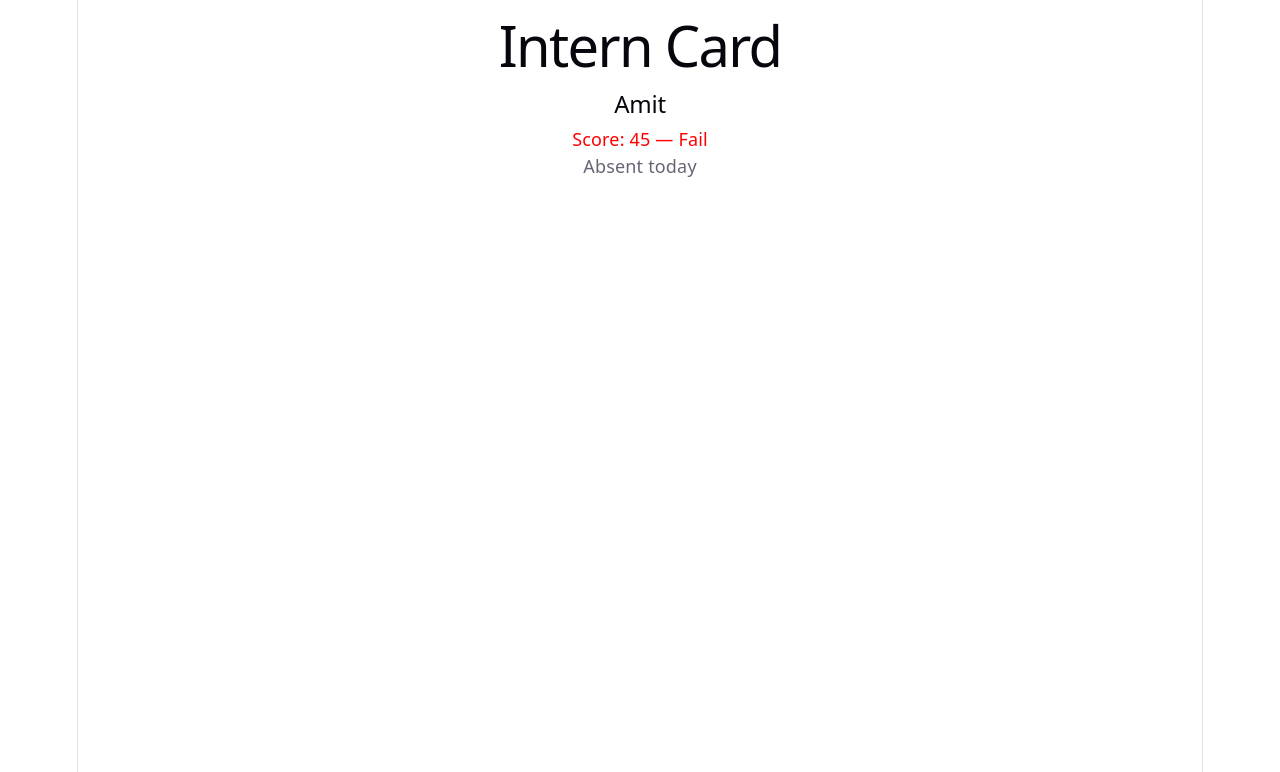
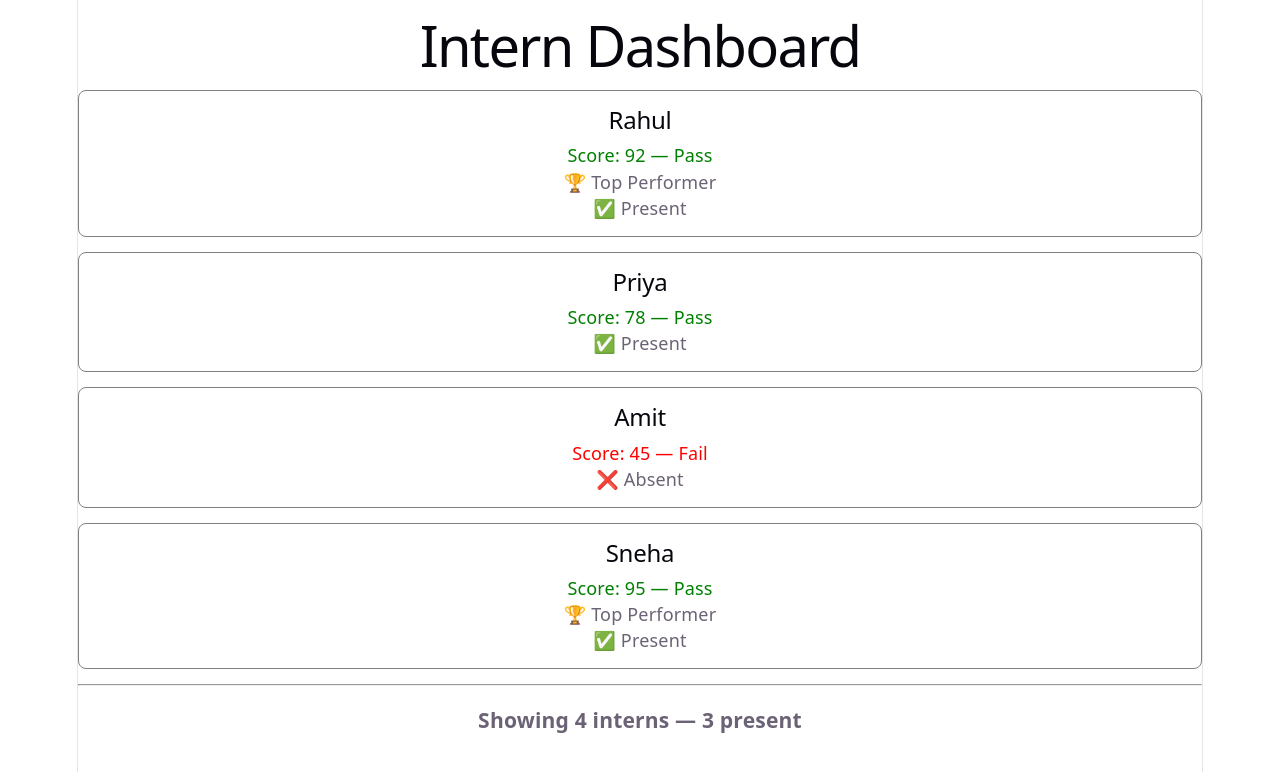
Before and after one commit to Josemafita-L/js-training, a React (Vite) app in the folder react/session1/: page / in a window 1280 px wide. Shown: the top 772 px of the page. Built offline with nearby package versions, Linux system fonts and the light colour scheme.

Commit message:
react/session1: complete dashboard

```diff
--- a/react/session1/src/App.tsx
+++ b/react/session1/src/App.tsx
@@ -1,15 +1,11 @@
-import InternCard from './InternCard'
+import Dashboard from './Dashboard'
 
 function App() {
   return (
     <>
-      <h1>Intern Card</h1>
-      <InternCard />
+      <Dashboard />
     </>
   )
 }
 
 export default App
-
-// Use && when you only need to render something if a condition is true.
-// Use a ternary when you need to choose between two different values or UI elements.
--- /dev/null
+++ b/react/session1/src/Dashboard.tsx
@@ -0,0 +1,58 @@
+function Dashboard() {
+    const interns = [
+        { id: 1, name: 'Rahul', score: 92, isPresent: true },
+        { id: 2, name: 'Priya', score: 78, isPresent: true },
+        { id: 3, name: 'Amit', score: 45, isPresent: false },
+        { id: 4, name: 'Sneha', score: 95, isPresent: true },
+    ]
+
+    const presentCount = interns.filter(
+        (intern) => intern.isPresent
+    ).length
+
+    return (
+        <div>
+            <h1>Intern Dashboard</h1>
+
+            {interns.map((intern) => (
+                <div
+                    key={intern.id}
+                    style={{
+                        border: '1px solid gray',
+                        padding: '15px',
+                        marginBottom: '15px',
+                        borderRadius: '8px',
+                    }}
+                >
+                    <h2>{intern.name}</h2>
+
+                    <p
+                        style={{
+                            color: intern.score >= 50 ? 'green' : 'red',
+                        }}
+                    >
+                        Score: {intern.score} — {intern.score >= 50 ? 'Pass' : 'Fail'}
+                    </p>
+
+                    {intern.score >= 90 && (
+                        <p>🏆 Top Performer</p>
+                    )}
+
+                    <p>
+                        {intern.isPresent
+                            ? '✅ Present'
+                            : '❌ Absent'}
+                    </p>
+                </div>
+            ))}
+
+            <hr />
+
+            <h3>
+                Showing {interns.length} interns — {presentCount} present
+            </h3>
+        </div>
+    )
+}
+
+export default Dashboard
```
